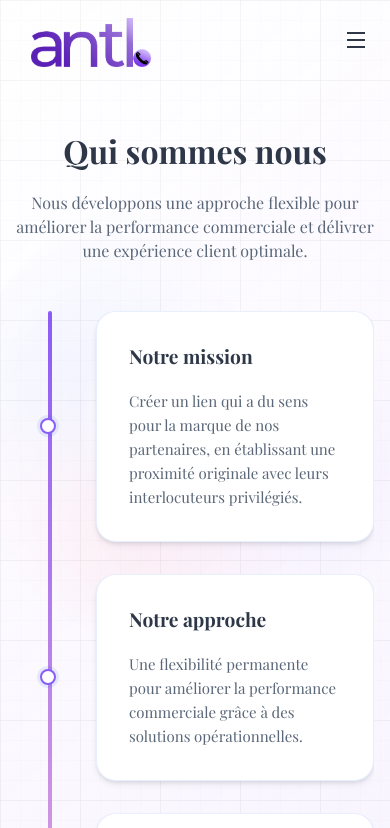
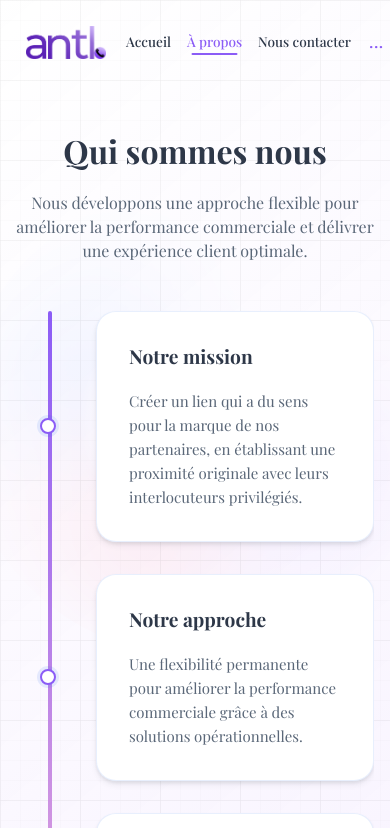
Before and after one commit to ANTL-software/external_website, a React (Vite) app: page /about_us in a window 390 px wide. Shown: the top 828 px of the page. Built offline with nearby package versions, Linux system fonts and the light colour scheme; no server answers; a web font is replaced by a local one.

Commit message:
style: enhance footer and header components with language selector and mobile navigation improvements

```diff
--- a/src/components/footer/Footer.tsx
+++ b/src/components/footer/Footer.tsx
@@ -65,6 +65,7 @@ export default function Footer(): ReactElement {
                 <li><Link to="/#conception">{t("footer.conception")}</Link></li>
                 <li><Link to="/#branding">{t("footer.onlineVisibility")}</Link></li>
                 <li><Link to="/#conseil">{t("footer.branding")}</Link></li>
+                <li className="languageSelectorContainer"><LanguageSelector /></li>
               </ul>
             </nav>
           </section>
@@ -74,9 +75,6 @@ export default function Footer(): ReactElement {
           <div className="footerBottomLeft">
             <p><small>{t("footer.copyright")}</small></p>
           </div>
-          <div className="footerBottomRight">
-            <LanguageSelector />
-          </div>
         </div>
       </div>
     </footer>
--- a/src/components/header/Header.tsx
+++ b/src/components/header/Header.tsx
@@ -4,7 +4,6 @@ import antlLogo from "../../assets/brand/antlLogo.png";
 
 import { Link, NavLink } from "react-router-dom";
 import { useEffect, useRef, useState } from "react";
-import { RiMenuLine, RiCloseLine } from "react-icons/ri";
 import AOS from "aos";
 import "aos/dist/aos.css";
 import { useTranslation } from "react-i18next";
@@ -12,12 +11,14 @@ import { useTranslation } from "react-i18next";
 import type { ReactElement } from "react";
 
 import GoToConsultationLink from "../goToConsultationLink/GoToConsultationLink";
-import LanguageSelector from "../languageSelector/LanguageSelector";
 
 export default function Header(): ReactElement {
   const { t } = useTranslation();
   const headerRef = useRef<HTMLElement>(null);
-  const [isMobileMenuOpen, setIsMobileMenuOpen] = useState(false);
+  const tabsContainerRef = useRef<HTMLDivElement>(null);
+  const [activeTab, setActiveTab] = useState("");
+  const [canScrollLeft, setCanScrollLeft] = useState(false);
+  const [canScrollRight, setCanScrollRight] = useState(false);
 
   useEffect(function() {
     // Offset adaptatif selon la taille d'écran
@@ -83,27 +84,50 @@ export default function Header(): ReactElement {
     };
   }, []);
 
-  function toggleMobileMenu() {
-    const newState = !isMobileMenuOpen;
-    setIsMobileMenuOpen(newState);
+  // Update active tab based on current path
+  useEffect(function() {
+    setActiveTab(window.location.pathname);
+  }, []);
 
-    // Disable/enable scroll
-    if (newState) {
-      document.body.style.overflow = 'hidden';
-    } else {
-      document.body.style.overflow = '';
+  // Auto-scroll to active tab on mount
+  useEffect(function() {
+    if (tabsContainerRef.current) {
+      const activeTabElement = tabsContainerRef.current.querySelector('.tabLink.active');
+      if (activeTabElement) {
+        activeTabElement.scrollIntoView({
+          behavior: 'smooth',
+          block: 'nearest',
+          inline: 'center'
+        });
+      }
     }
-  }
+  }, []);
 
-  function closeMobileMenu() {
-    setIsMobileMenuOpen(false);
-    document.body.style.overflow = '';
-  }
+  // Check if we can scroll left or right
+  useEffect(function() {
+    function checkScroll() {
+      if (tabsContainerRef.current) {
+        const el = tabsContainerRef.current;
+        const tolerance = 2;
+        setCanScrollLeft(el.scrollLeft > tolerance);
+        setCanScrollRight(el.scrollLeft < el.scrollWidth - el.clientWidth - tolerance);
+      }
+    }
 
-  // Cleanup on unmount
-  useEffect(function() {
+    const container = tabsContainerRef.current;
+    if (container) {
+      container.addEventListener('scroll', checkScroll);
+      window.addEventListener('resize', checkScroll);
+      // Initial check with delay to ensure DOM is ready
+      setTimeout(checkScroll, 100);
+      setTimeout(checkScroll, 300);
+    }
+
     return function() {
-      document.body.style.overflow = '';
+      if (container) {
+        container.removeEventListener('scroll', checkScroll);
+      }
+      window.removeEventListener('resize', checkScroll);
     };
   }, []);
 
@@ -141,83 +165,47 @@ export default function Header(): ReactElement {
         </ul>
       </nav>
 
+      {/* Mobile Horizontal Tabs Navigation */}
+      <nav className="mobileTabsContainer">
+        {canScrollLeft && <span className="ellipsis ellipsisLeft">...</span>}
+        <div className="tabsWrapper" ref={tabsContainerRef}>
+          <NavLink
+            to="/"
+            className="tabLink"
+            onClick={function() { setActiveTab("/"); }}
+          >
+            <span className="tabLabel">{t("header.home")}</span>
+          </NavLink>
+          <NavLink
+            to="/about_us"
+            className="tabLink"
+            onClick={function() { setActiveTab("/about_us"); }}
+          >
+            <span className="tabLabel">{t("header.about")}</span>
+          </NavLink>
+          <NavLink
+            to="/contact_us"
+            className="tabLink"
+            onClick={function() { setActiveTab("/contact_us"); }}
+          >
+            <span className="tabLabel">{t("header.contact")}</span>
+          </NavLink>
+          <NavLink
+            to="/join_us"
+            className="tabLink"
+            onClick={function() { setActiveTab("/join_us"); }}
+          >
+            <span className="tabLabel">{t("header.join")}</span>
+          </NavLink>
+        </div>
+        {canScrollRight && <span className="ellipsis ellipsisRight">...</span>}
+      </nav>
+
       <div className="headerActions">
         <div className="desktopOnly">
           <GoToConsultationLink />
-          <LanguageSelector />
         </div>
-
-        {/* Mobile Language Selector - visible only when menu is open */}
-        {isMobileMenuOpen && (
-          <div className="mobileLanguageSelector">
-            <LanguageSelector />
-          </div>
-        )}
-
-        {/* Mobile Menu Button */}
-        <button
-          className="mobileMenuButton"
-          onClick={toggleMobileMenu}
-          aria-label="Toggle mobile menu"
-        >
-          <div className={`hamburgerIcon ${isMobileMenuOpen ? "open" : ""}`}>
-            {isMobileMenuOpen ? <RiCloseLine /> : <RiMenuLine />}
-          </div>
-        </button>
       </div>
-
-      {/* Mobile Menu Panel */}
-      {isMobileMenuOpen && (
-        <div
-          className="mobileMenuOverlay"
-          data-aos="slide-left"
-          data-aos-duration="300"
-        >
-          <nav className="mobileNav">
-            <ul className="mobileNavList">
-              <li className="mobileNavItem">
-                <NavLink
-                  to={"/"}
-                  className="mobileNavLink"
-                  onClick={closeMobileMenu}
-                >
-                  {t("header.home")}
-                </NavLink>
-              </li>
-              <li className="mobileNavItem">
-                <NavLink
-                  to={"/about_us"}
-                  className="mobileNavLink"
-                  onClick={closeMobileMenu}
-                >
-                  {t("header.about")}
-                </NavLink>
-              </li>
-              <li className="mobileNavItem">
-                <NavLink
-                  to={"/contact_us"}
-                  className="mobileNavLink"
-                  onClick={closeMobileMenu}
-                >
-                  {t("header.contact")}
-                </NavLink>
-              </li>
-              <li className="mobileNavItem">
-                <NavLink
-                  to={"/join_us"}
-                  className="mobileNavLink"
-                  onClick={closeMobileMenu}
-                >
-                  {t("header.join")}
-                </NavLink>
-              </li>
-            </ul>
-            <div className="mobileMenuActions">
-              <GoToConsultationLink />
-            </div>
-          </nav>
-        </div>
-      )}
     </header>
   );
 }
--- a/src/components/header/header.scss
+++ b/src/components/header/header.scss
@@ -104,86 +104,116 @@
   font-weight: vars.$font-weight-medium;
 }
 
+/* Mobile Horizontal Tabs Navigation */
+.mobileTabsContainer {
+  display: none;
+  position: absolute;
+  left: 50%;
+  transform: translateX(-50%);
+  right: auto;
+  align-items: center;
+  gap: vars.$spacing-xs;
+  width: auto;
+  max-width: calc(100% - 200px);
+}
+
+.tabsWrapper {
+  display: flex;
+  flex-flow: row nowrap;
+  align-items: center;
+  gap: 4px;
+  overflow-x: auto;
+  overflow-y: hidden;
+  -webkit-overflow-scrolling: touch;
+  scrollbar-width: none;
+  -ms-overflow-style: none;
+  scroll-behavior: smooth;
+  flex: 1;
+}
+
+.tabsWrapper::-webkit-scrollbar {
+  display: none;
+}
+
+.ellipsis {
+  display: flex;
+  align-items: center;
+  font-size: 0.9rem;
+  font-weight: vars.$font-weight-bold;
+  color: vars.$primary-color;
+  padding: vars.$spacing-xs vars.$spacing-xs;
+  flex-shrink: 0;
+  animation: fadeIn 0.3s ease;
+  letter-spacing: 1px;
+  height: 100%;
+}
+
+.ellipsisLeft {
+  order: -1;
+}
+
+.ellipsisRight {
+  order: 1;
+}
+
+@keyframes fadeIn {
+  from {
+    opacity: 0;
+  }
+  to {
+    opacity: 1;
+  }
+}
+
+.tabLink {
+  display: flex;
+  align-items: center;
+  padding: vars.$spacing-xs 6px;
+  background: transparent;
+  border: none;
+  border-radius: vars.$border-radius-full;
+  color: vars.$text-color;
+  text-decoration: none;
+  white-space: nowrap;
+  transition: all 0.2s ease;
+  position: relative;
+  flex-shrink: 0;
+}
+
+.tabLink:last-child {
+  margin-right: 0;
+}
+
+.tabLink:hover {
+  background: rgba(37, 99, 235, 0.05);
+  color: vars.$primary-color;
+}
+
+.tabLink.active {
+  color: vars.$primary-color;
+  position: relative;
+}
+
+.tabLink.active::after {
+  content: "";
+  position: absolute;
+  bottom: 4px;
+  left: 50%;
+  transform: translateX(-50%);
+  width: 70%;
+  height: 2px;
+  background-color: vars.$primary-color;
+  border-radius: vars.$border-radius-full;
+}
+
+.tabLabel {
+  font-size: clamp(0.85rem, 2vw + 0.1rem, 0.95rem);
+  font-weight: vars.$font-weight-medium;
+}
+
 /* Responsive Styles */
 .desktopNav {
   flex-grow: 1;
-}
-
-.mobileMenuButton {
-    display: none;
-    background: none;
-    border: none;
-    cursor: pointer;
-    padding: vars.$spacing-xs;
-    z-index: 101;
-}
-
-.hamburgerIcon {
-    font-size: 1.5rem;
-    color: vars.$text-color;
-    transition: transform 0.3s ease;
-}
-
-.hamburgerIcon.open {
-    transform: rotate(180deg);
-}
-
-.mobileMenuOverlay {
-    position: fixed;
-    top: 10dvh;
-    right: 0;
-    width: 100vw;
-    height: calc(100vh - 10dvh);
-    background: rgba(255, 255, 255, 0.95);
-    backdrop-filter: blur(10px);
-    z-index: 99;
-    padding: vars.$spacing-lg;
-    padding-bottom: calc(vars.$spacing-lg + env(safe-area-inset-bottom, 20px));
-}
-
-.mobileLanguageSelector {
-    display: none;
-}
-
-.mobileNav {
-    display: flex;
-    flex-flow: column nowrap;
-    flex-grow: 1;
-    gap: vars.$spacing-xl;
-    overflow-y: auto;
-}
-
-.mobileNavList {
-    list-style: none;
-    margin: 0;
-    padding: 0;
-    display: flex;
-    flex-flow: column nowrap;
-    gap: vars.$spacing-lg;
-}
-
-.mobileNavLink {
-    display: block;
-    padding: vars.$spacing-base;
-    font-size: 1.2rem;
-    font-weight: vars.$font-weight-medium;
-    color: vars.$text-color;
-    text-decoration: none;
-    border-radius: 8px;
-    transition: background 0.2s ease;
-}
-
-.mobileNavLink:hover,
-.mobileNavLink.active {
-    background: rgba(0, 0, 0, 0.05);
-    color: vars.$primary-color;
-}
-
-.mobileMenuActions {
-    display: flex;
-    justify-content: center;
-    width: 100%;
-    margin-top: vars.$spacing-lg;
 }
 
 .desktopOnly {
@@ -204,17 +234,30 @@
     display: none;
   }
 
-    .mobileMenuButton {
-        display: block;
-    }
-
   .desktopOnly {
     display: none;
   }
 
-    .mobileLanguageSelector {
+  .mobileTabsContainer {
     display: flex;
-        align-items: center;
+  }
+
+  #header.header .brandLink .brandLogo {
+    min-width: 100px;
+  }
+
+  #header.header .brandLink .brandLogo img {
+    max-width: 80px;
+  }
+}
+
+/* Mobile only - align right */
+@media (max-width: 768px) {
+  .mobileTabsContainer {
+    left: auto;
+    right: 0;
+    transform: none;
+    max-width: calc(100% - 120px);
   }
 }
 
@@ -227,7 +270,7 @@
     backdrop-filter: none;
   }
 
-    .hamburgerIcon {
+  .tabLink {
     transition: none;
   }
 }
--- a/src/components/ourExpertise/OurExpertise.tsx
+++ b/src/components/ourExpertise/OurExpertise.tsx
@@ -90,6 +90,9 @@ export default function OurExpertise(): ReactElement {
                 imageAlt={expertise.imageAlt}
                 subtitle={expertise.subtitle}
                 description={expertise.description}
+                linkTo="/contact_us"
+                linkText={t("ourExpertise.contactLink")}
+                ariaLabel={`En savoir plus sur ${expertise.subtitle}`}
               />
             </div>
           );
--- a/src/i18n/locales/en.json
+++ b/src/i18n/locales/en.json
@@ -62,7 +62,8 @@
     "branding": {
       "title": "Branding",
       "description": "Communication, marketing repositioning, brand image optimization."
-    }
+    },
+    "contactLink": "Contact us !"
   },
   "ourStory": {
     "title": "Who we are",
--- a/src/i18n/locales/fr.json
+++ b/src/i18n/locales/fr.json
@@ -62,7 +62,8 @@
     "branding": {
       "title": "Branding",
       "description": "Communication, repositionnement marketing, optimisation image de marque."
-    }
+    },
+    "contactLink": "Contactez-nous !"
   },
   "ourStory": {
     "title": "Qui sommes nous",
```
Also changed, not shown: src/components/footer/footer.scss (+5 -7 lines). Lines whose indentation alone changed are shown as unchanged.
